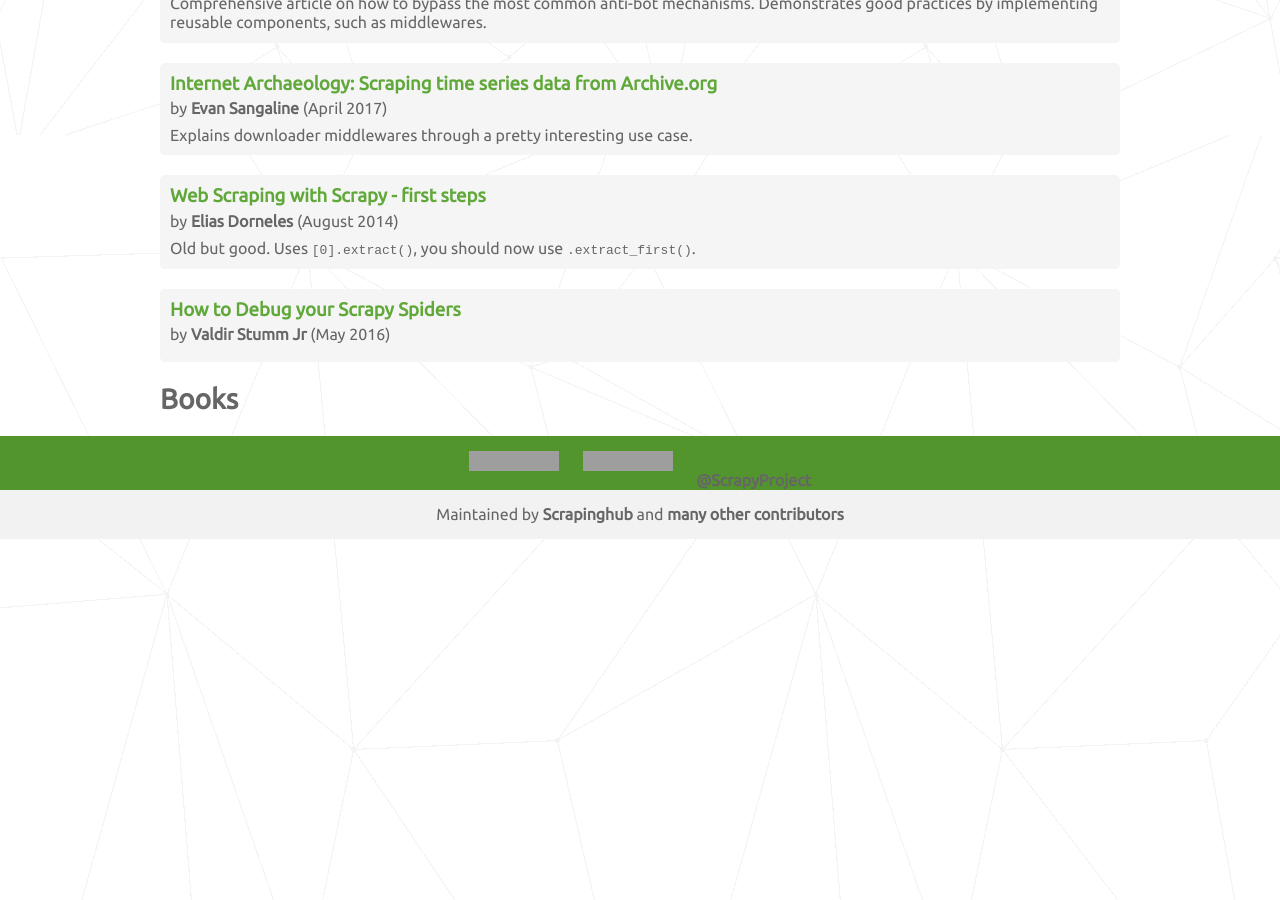
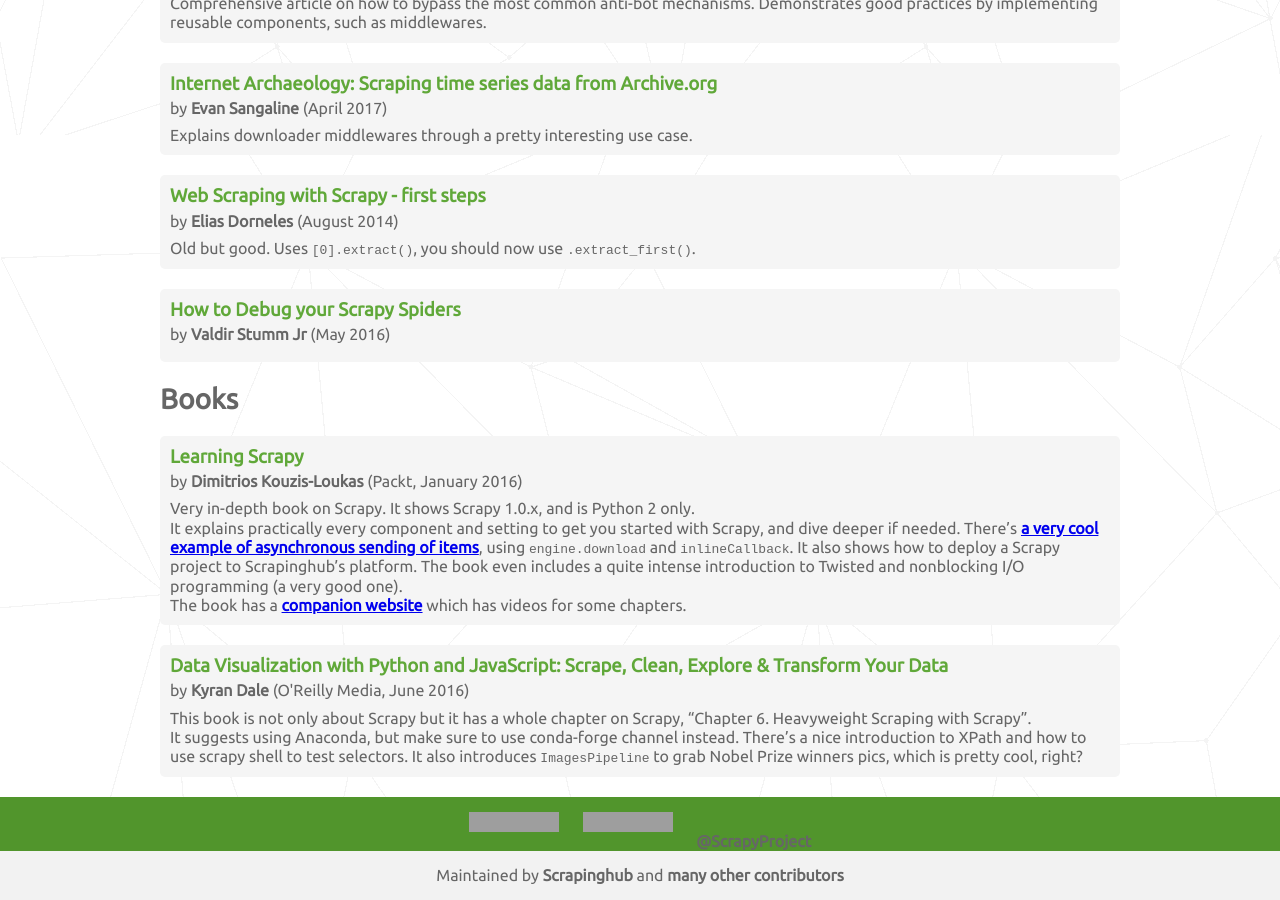
Before and after one commit to scrapy/scrapy.org, a Jekyll site: the page built from resources.html, in a window 1280 px wide and 900 px high, scrolled down 945 px. Built offline with Jekyll 4.4.1, drawn with Linux system fonts in a browser that asks for light colours; comment, search, counter and statistics services are not loaded; before the commit the page ends 1484 px from its top, so only the background shows below that; grey boxes are pictures that could not be loaded.

Commit message:
Add sections on books

```diff
--- /dev/null
+++ b/_data/resources/books.yml
@@ -0,0 +1,32 @@
+- title:  Learning Scrapy
+  url:    https://www.packtpub.com/big-data-and-business-intelligence/learning-scrapy
+  date:   January 2016
+  publisher:  Packt
+  author: Dimitrios Kouzis-Loukas
+  comments: |
+    Very in-depth book on Scrapy. It shows Scrapy 1.0.x, and is Python 2 only.
+
+    It explains practically every component and setting to get you started with Scrapy,
+    and dive deeper if needed.
+    There's [a very cool example of asynchronous sending of items](https://github.com/scalingexcellence/scrapy-apperyio/blob/master/scrapyapperyio.py),
+    using `engine.download` and `inlineCallback`.
+    It also shows how to deploy a Scrapy project to Scrapinghub's platform.
+    The book even includes a quite intense introduction to Twisted
+    and nonblocking I/O programming (a very good one).
+
+    The book has a [companion website](http://scrapybook.com/)
+    which has videos for some chapters.
+
+- title:    "Data Visualization with Python and JavaScript: Scrape, Clean, Explore & Transform Your Data"
+  url:      http://shop.oreilly.com/product/0636920037057.do
+  author:   Kyran Dale
+  date:     June 2016
+  publisher:    O'Reilly Media
+  comments: |
+    This book is not only about Scrapy but it has a whole chapter on Scrapy,
+    “Chapter 6. Heavyweight Scraping with Scrapy”.
+
+    It suggests using Anaconda, but make sure to use conda-forge channel instead.
+    There's a nice introduction to XPath and how to use scrapy shell to test selectors.
+    It also introduces `ImagesPipeline` to grab Nobel Prize winners pics,
+    which is pretty cool, right?
--- a/resources.html
+++ b/resources.html
@@ -4,6 +4,7 @@
 permalink: resources/
 ---
 {% assign articles = site.data.resources.articles %}
+{% assign books = site.data.resources.books %}
 
 <div class="container">
 
@@ -40,7 +41,29 @@
       </div>
       {% endfor %}
     </div>
+
     <h2>Books</h2>
+
+    <div class="resources">
+      {% for book in books %}
+      <div class="resource">
+        <div class="title">
+          {% if book.url %}
+            <a href="{{ book.url }}">{{ book.title }}</a>
+          {% endif %}
+        </div>
+
+        <div class="resource-metadata">
+          {% if book.author %}by <span class="author">{{ book.author }}</span>{% endif %}
+          {% if book.date %}({{ book.publisher }}, {{ book.date }}){% endif %}
+        </div>
+
+        <div class="comments">
+          {% if book.comments %}{{ book.comments | markdownify }}{% endif %}
+        </div>
+      </div>
+      {% endfor %}
+    </div>
 
   </div>
 </div>
```
